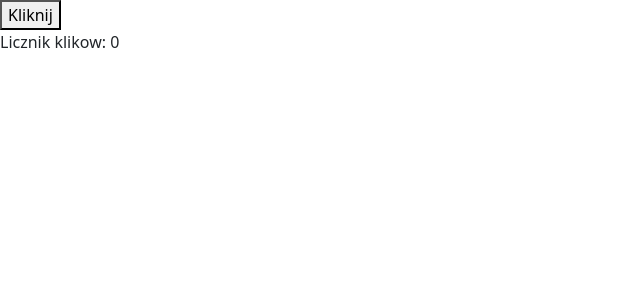
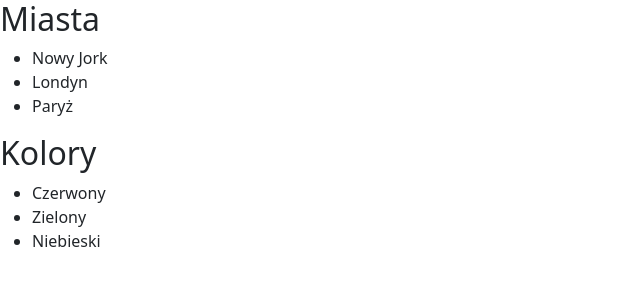
Before and after one commit to bombiarzini/reactzadanka, a React (Create React App) app: page / in a window 1280 px wide. Shown: the top 300 px of the page, without its empty margins (0-640 px from the left). Built offline with nearby package versions, Linux system fonts and the light colour scheme.

Commit message:
zadanie7

```diff
--- a/src/App.js
+++ b/src/App.js
@@ -9,12 +9,13 @@ import PasswordToggle from './components/PasswordToggle';
 import OknoModal from './components/OknoModal';
 import DarkModeToggle from './components/DarkModeToggle';
 import Counter from './components/Counter';
-
-
+import LoginForm from './components/LoginForm';
+import CityList from './components/CityList';
+import CityListOnClick from './components/CityListOnClick';
 function UserList(){
   return(
     <div>
-      <Counter />
+      <CityListOnClick />
     </div>
   );
 }
--- /dev/null
+++ b/src/components/CityList.jsx
@@ -0,0 +1,37 @@
+import React from 'react';
+import { useState } from 'react';
+
+
+const CityList = () => {
+    const List=({items, heading})=>{
+        return(
+            <div>
+                <h2>{heading}</h2>
+
+                {items.length===0 ?
+                <p>Brak elementow</p>
+                :
+                 <ul>
+                {items.map((item, index) => (
+                    <li key={index}>{item}</li>
+                ))}
+            </ul>
+                }
+            </div>
+        );
+    }
+            return(
+                <div>
+                    <List
+                    items={["Nowy Jork", "Londyn", "Paryż"]}
+                    heading="Miasta"
+                    />
+                    <List
+                    items={[]}
+                    heading="Imiona"
+                    />
+                </div>
+            )
+};
+
+export default CityList;
--- /dev/null
+++ b/src/components/CityListOnClick.jsx
@@ -0,0 +1,32 @@
+import React from 'react';
+import { useState } from 'react';
+
+
+const CityList = () => {
+    const List=({items, heading})=>{
+        return(
+            <div>
+                <h2>{heading}</h2>
+            <ul>
+                {items.map((item, index) => (
+                    <li key={index} onClick={()=>console.log("Kliknieto na:", {item})}>{item}</li>
+                ))}
+            </ul>
+            </div>
+        );
+    }
+            return(
+                <div>
+                    <List
+                    items={["Nowy Jork", "Londyn", "Paryż"]}
+                    heading="Miasta"
+                    />
+                    <List
+                    items={["Czerwony", "Zielony", "Niebieski"]}
+                    heading="Kolory"
+                    />
+                </div>
+            )
+};
+
+export default CityList;
--- /dev/null
+++ b/src/components/LoginForm.jsx
@@ -0,0 +1,25 @@
+import React from 'react';
+import { useState } from 'react';
+
+const LoginForm=()=>
+{
+    const [tekst, tekstKlik]=useState();
+
+    const LoginForm1=()=>
+    {tekstKlik(!tekst);}
+    return(
+        <div>
+            <button onClick={LoginForm1}>
+                {tekst ? "Wyloguj":"Zaloguj"}
+            </button>
+                {tekst && (
+                    <div>
+                        <input type="text" name="Email"></input><br></br>
+                        <input type="password" name="Password"></input>
+                    </div>
+                )}
+        </div>
+    );
+
+}
+export default LoginForm;
```
Also changed, not shown: src/components/Podswietlenie.jsx (added, +10 -0 lines), src/components/Timer.jsx (added).
